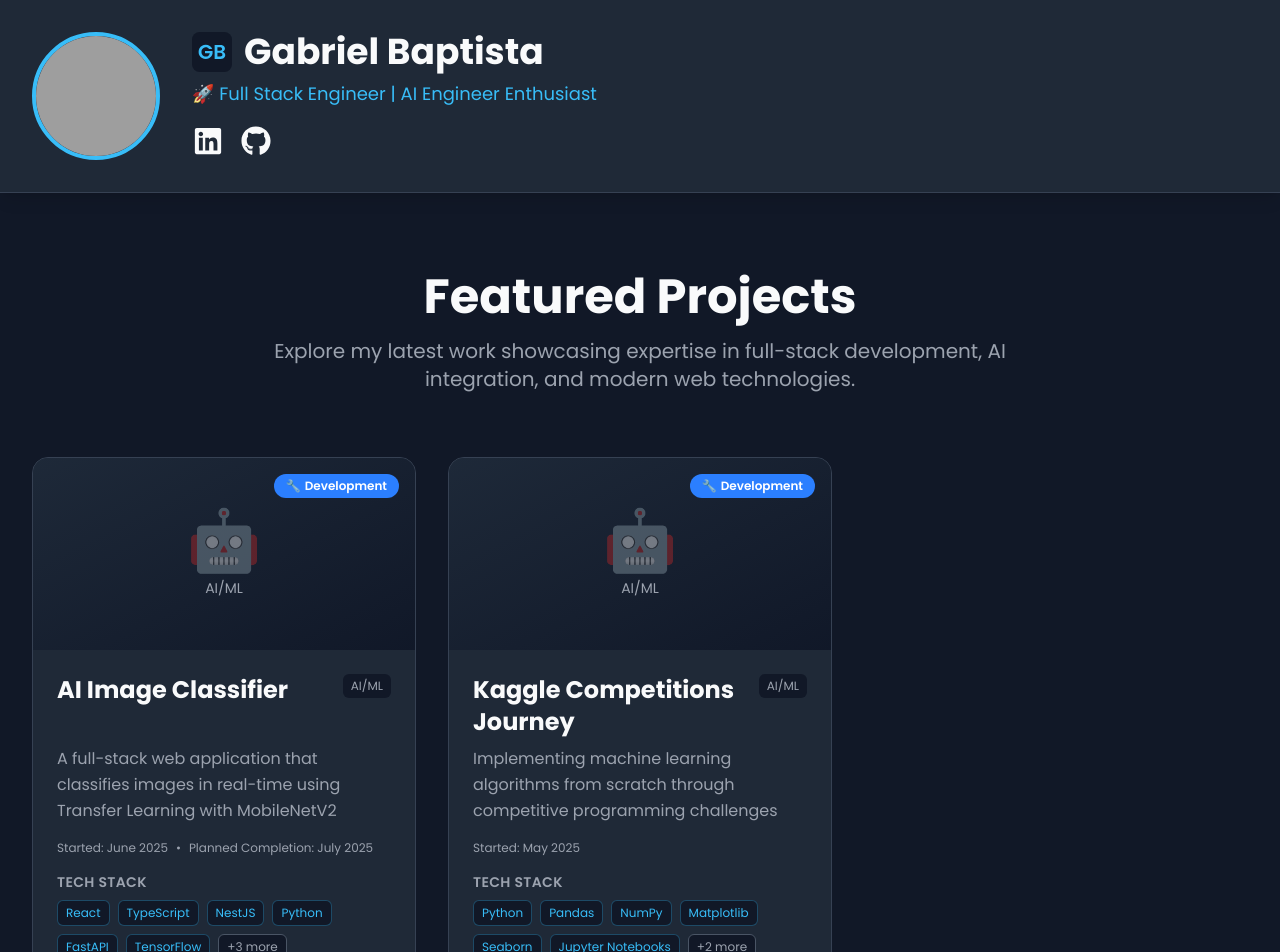
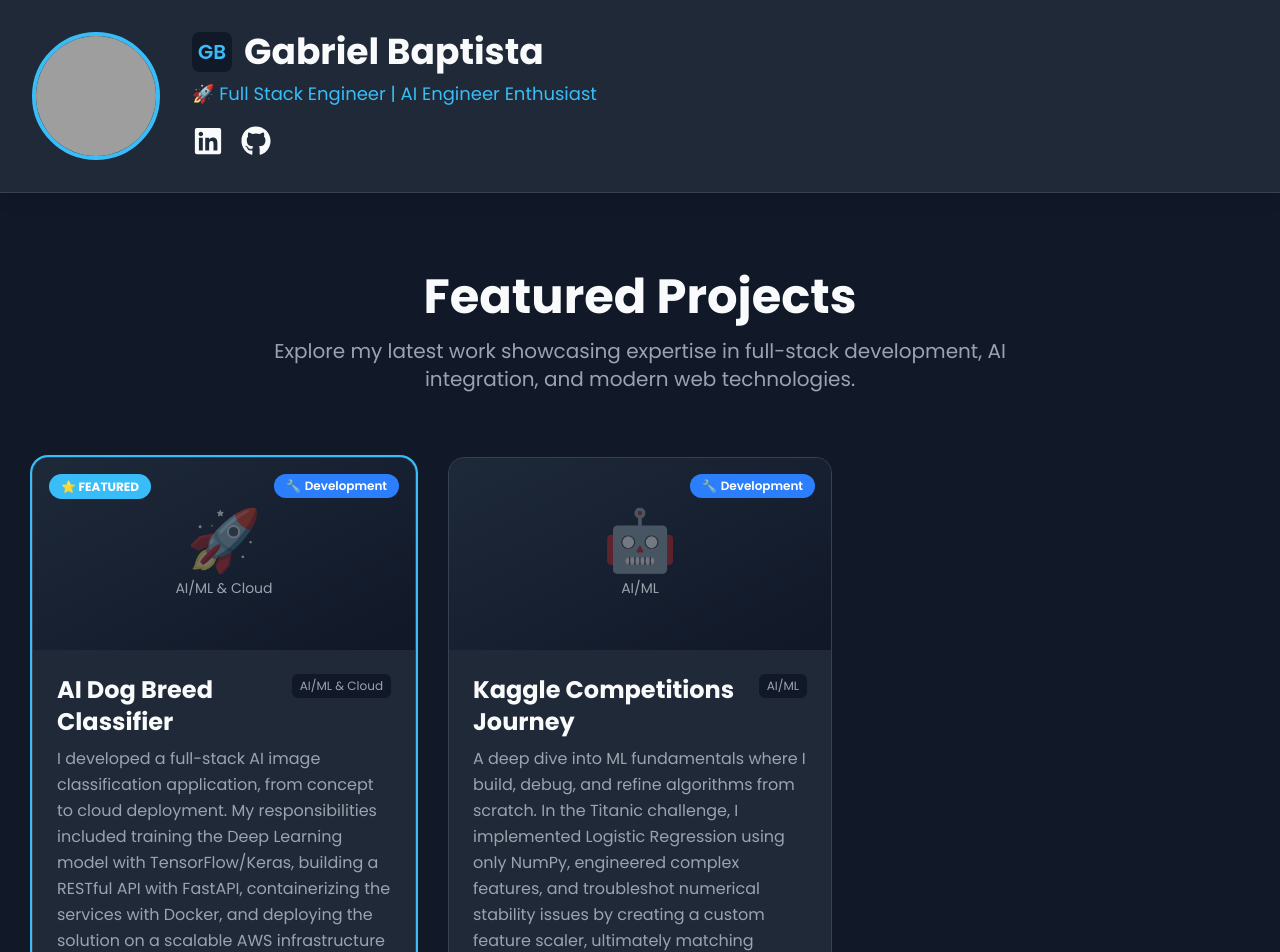
Before and after one commit to gbcbaptista/portfolio, a Next.js app: page / in a window 1280 px wide. Shown: the top 952 px of the page. Built offline with nearby package versions, Linux system fonts and the light colour scheme; grey boxes are pictures that could not be loaded.

Commit message:
feat: add projects and split projects info from ProjectsShowcase component

```diff
--- /dev/null
+++ b/src/app/projects.ts
@@ -0,0 +1,42 @@
+const projectsList = [
+  {
+    id: 1,
+    title: "AI Dog Breed Classifier",
+    description:
+      "I developed a full-stack AI image classification application, from concept to cloud deployment. My responsibilities included training the Deep Learning model with TensorFlow/Keras, building a RESTful API with FastAPI, containerizing the services with Docker, and deploying the solution on a scalable AWS infrastructure (ECS, ECR, ALB).",
+    techStack: [
+      "Python",
+      "TensorFlow",
+      "Keras",
+      "FastAPI",
+      "Next.js",
+      "Docker",
+      "AWS ECS",
+      "AWS ECR",
+      "AWS ALB",
+    ],
+    category: "AI/ML & Cloud",
+    status: "Development" as const,
+    featured: true,
+    demoUrl: null,
+    githubUrl: "https://github.com/gbcbaptista/ai-image-dogs-classifier",
+    startDate: "June 2025",
+    completionDate: undefined,
+  },
+  {
+    id: 2,
+    title: "Kaggle Competitions Journey",
+    description:
+      "A deep dive into ML fundamentals where I build, debug, and refine algorithms from scratch. In the Titanic challenge, I implemented Logistic Regression using only NumPy, engineered complex features, and troubleshot numerical stability issues by creating a custom feature scaler, ultimately matching Scikit-learn's benchmark performance.",
+    techStack: ["Python", "NumPy", "Pandas", "Matplotlib", "Scikit-learn"],
+    category: "AI/ML",
+    status: "Development" as const,
+    featured: false,
+    demoUrl: null,
+    githubUrl: "https://github.com/gbcbaptista/kaggle-competitions",
+    startDate: "May 2025",
+    completionDate: undefined,
+  },
+];
+
+export default projectsList;
--- a/src/components/ProjectCard.tsx
+++ b/src/components/ProjectCard.tsx
@@ -30,6 +30,7 @@ const ProjectCard = ({
   completionDate,
 }: ProjectCardProps) => {
   const [imageError, setImageError] = useState(false);
+  const techStackLimit = 7;
 
   const getStatusColor = (status: string) => {
     switch (status) {
@@ -149,7 +150,7 @@ const ProjectCard = ({
             )}
           </div>
 
-          <p className="text-secondary text-sm lg:text-base leading-relaxed">
+          <p className="text-secondary text-sm lg:text-base leading-relaxed h-60">
             {description}
           </p>
         </div>
@@ -172,7 +173,7 @@ const ProjectCard = ({
             Tech Stack
           </h4>
           <div className="flex flex-wrap gap-2">
-            {techStack.slice(0, 6).map((tech, index) => (
+            {techStack.slice(0, techStackLimit).map((tech, index) => (
               <span
                 key={index}
                 className="px-2 py-1 bg-bg text-accent text-xs font-medium rounded-md border border-accent/30 hover:bg-accent/10 transition-colors"
@@ -180,9 +181,9 @@ const ProjectCard = ({
                 {tech}
               </span>
             ))}
-            {techStack.length > 6 && (
+            {techStack.length > techStackLimit && (
               <span className="px-2 py-1 bg-bg text-secondary text-xs font-medium rounded-md border border-gray-600">
-                +{techStack.length - 6} more
+                +{techStack.length - techStackLimit} more
               </span>
             )}
           </div>
--- a/src/components/ProjectsShowcase.tsx
+++ b/src/components/ProjectsShowcase.tsx
@@ -1,57 +1,8 @@
+import projectsList from "@/app/projects";
 import ProjectCard from "./ProjectCard";
 import SocialLinks from "./SocialLinks";
 
 const ProjectsShowcase = () => {
-  const projects = [
-    {
-      id: 1,
-      title: "AI Image Classifier",
-      description:
-        "A full-stack web application that classifies images in real-time using Transfer Learning with MobileNetV2",
-      techStack: [
-        "React",
-        "TypeScript",
-        "NestJS",
-        "Python",
-        "FastAPI",
-        "TensorFlow",
-        "MobileNetV2",
-        "Docker",
-        "Docker Compose",
-      ],
-      category: "AI/ML",
-      status: "Development" as const,
-      featured: false,
-      demoUrl: null,
-      githubUrl: "https://github.com/gbcbaptista/ai-image-classifier",
-      startDate: "June 2025",
-      completionDate: "July 2025",
-    },
-    {
-      id: 2,
-      title: "Kaggle Competitions Journey",
-      description:
-        "Implementing machine learning algorithms from scratch through competitive programming challenges",
-      techStack: [
-        "Python",
-        "Pandas",
-        "NumPy",
-        "Matplotlib",
-        "Seaborn",
-        "Jupyter Notebooks",
-        "Scikit-learn",
-        "Custom ML Algorithms",
-      ],
-      category: "AI/ML",
-      status: "Development" as const,
-      featured: false,
-      demoUrl: null,
-      githubUrl: "https://github.com/gbcbaptista/kaggle-competitions",
-      startDate: "May 2025",
-      completionDate: undefined,
-    },
-  ];
-
   return (
     <section className="py-12 lg:py-20 px-4 sm:px-6 lg:px-8">
       <div className="max-w-7xl mx-auto">
@@ -66,7 +17,7 @@ const ProjectsShowcase = () => {
         </div>
 
         <div className="grid grid-cols-1 md:grid-cols-2 lg:grid-cols-2 xl:grid-cols-3 gap-6 lg:gap-8">
-          {projects.map((project) => (
+          {projectsList.map((project) => (
             <ProjectCard key={project.id} {...project} />
           ))}
         </div>
```
